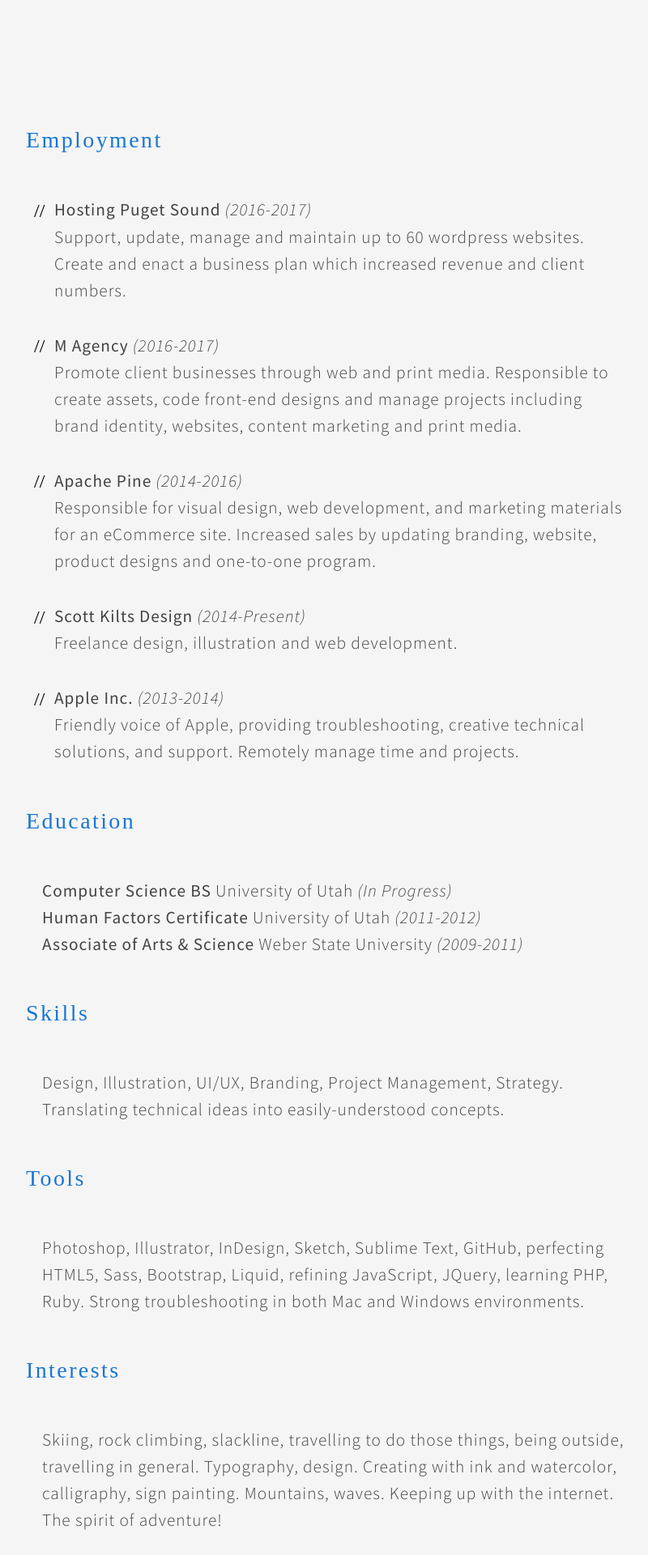
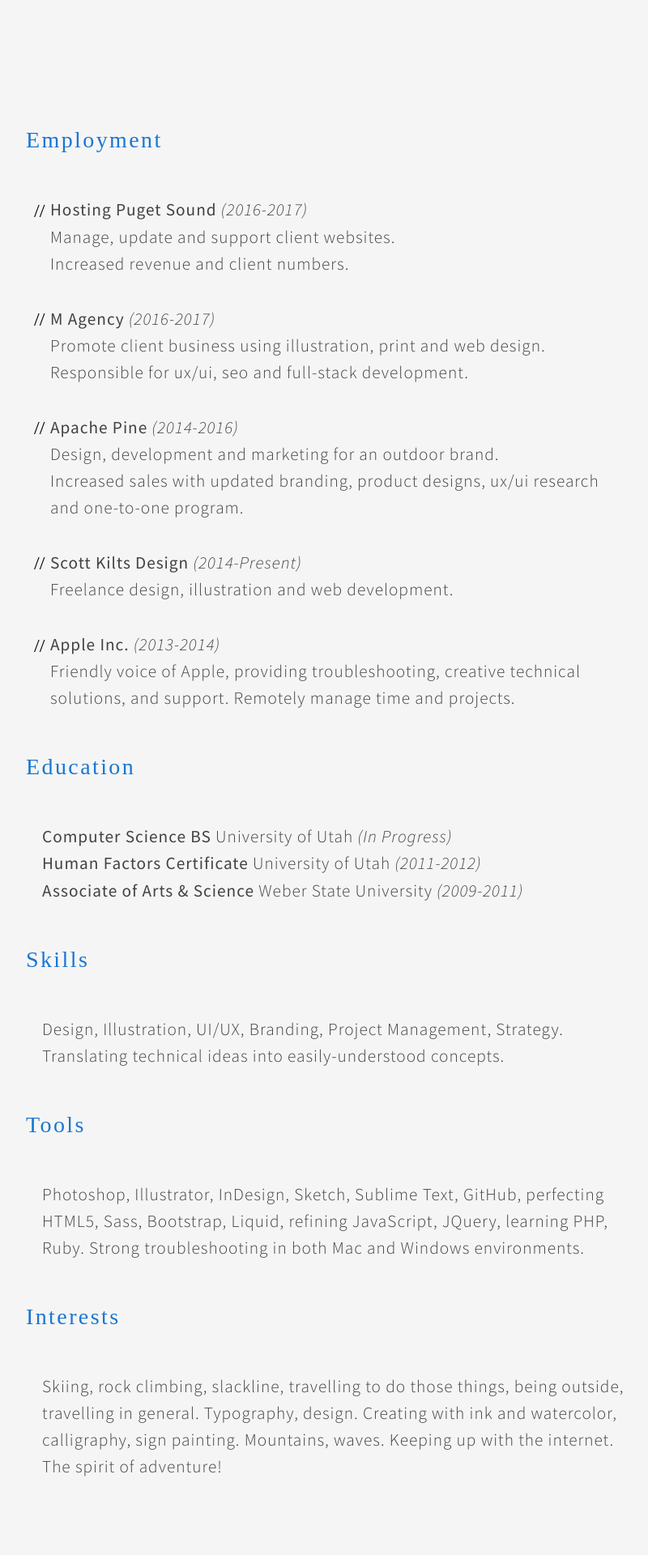
Before and after one commit to sjkilts/sjkilts.github.iold, a Jekyll site: the page built from _pages/resume/index.md, in a window 1280 px wide. Shown: the part 333-2253 px from the top of the page at 81% size, without its empty margins (238-1038 px from the left). Built offline with Jekyll 4.4.1, drawn with Linux system fonts in a browser that asks for light colours; some web fonts are replaced.

Commit message:
/resume #employment #education updates & styles

```diff
--- a/_pages/resume/index.md
+++ b/_pages/resume/index.md
@@ -7,14 +7,16 @@ layout: resume
 # Employment
 
 - **Hosting Puget Sound** <!--Web Host Manager--> *(2016-2017)*
-Support, update, manage and maintain up to 60 wordpress websites.
-Create and enact a business plan which increased revenue and client numbers.
+Manage, update and support client websites.
+Increased revenue and client numbers.
 
 - **M Agency** <!--Designer / Developer--> *(2016-2017)*
-Promote client businesses through web and print media. Responsible to create assets, code front-end designs and manage projects including brand identity, websites, content marketing and print media.
+Promote client business using illustration, print and web design.
+Responsible for ux/ui, seo and full-stack development.
 
 - **Apache Pine** <!--Design Director--> *(2014-2016)*
-Responsible for visual design, web development, and marketing materials for an eCommerce site. Increased sales by updating branding, website, product designs and one-to-one program.
+Design, development and marketing for an outdoor brand.
+Increased sales with updated branding, product designs, ux/ui research and one-to-one program.
 
 - **Scott Kilts Design** <!--Owner / Operator--> *(2014-Present)*
 Freelance design, illustration and web development.
--- a/_sass/resume.scss
+++ b/_sass/resume.scss
@@ -15,7 +15,12 @@
 		}
 
 		& li p {
-			margin-left: 5px;
+			margin-right: 5px;
+			margin-left: -.00em;
+
+			& em {
+				display: inline-block;
+			}
 		}
 	}
 
@@ -41,5 +46,33 @@
 
 	& strong {
 		font-weight: 400;
+		display: inline-block;
+	}
+
+	& em {
+		display: inline-block;
 	}
 }
+
+@media (min-width: 420px) {
+
+	.resume {
+		& ul {
+			& li p {
+				margin-right: 10px;
+			}
+		}
+	}
+
+}
+
+@media (min-width: $breakpoint-phone) {
+
+	.resume {
+		& ul {
+			& li p {
+				margin-right: 20px;
+			}
+		}
+	}
+}
```
